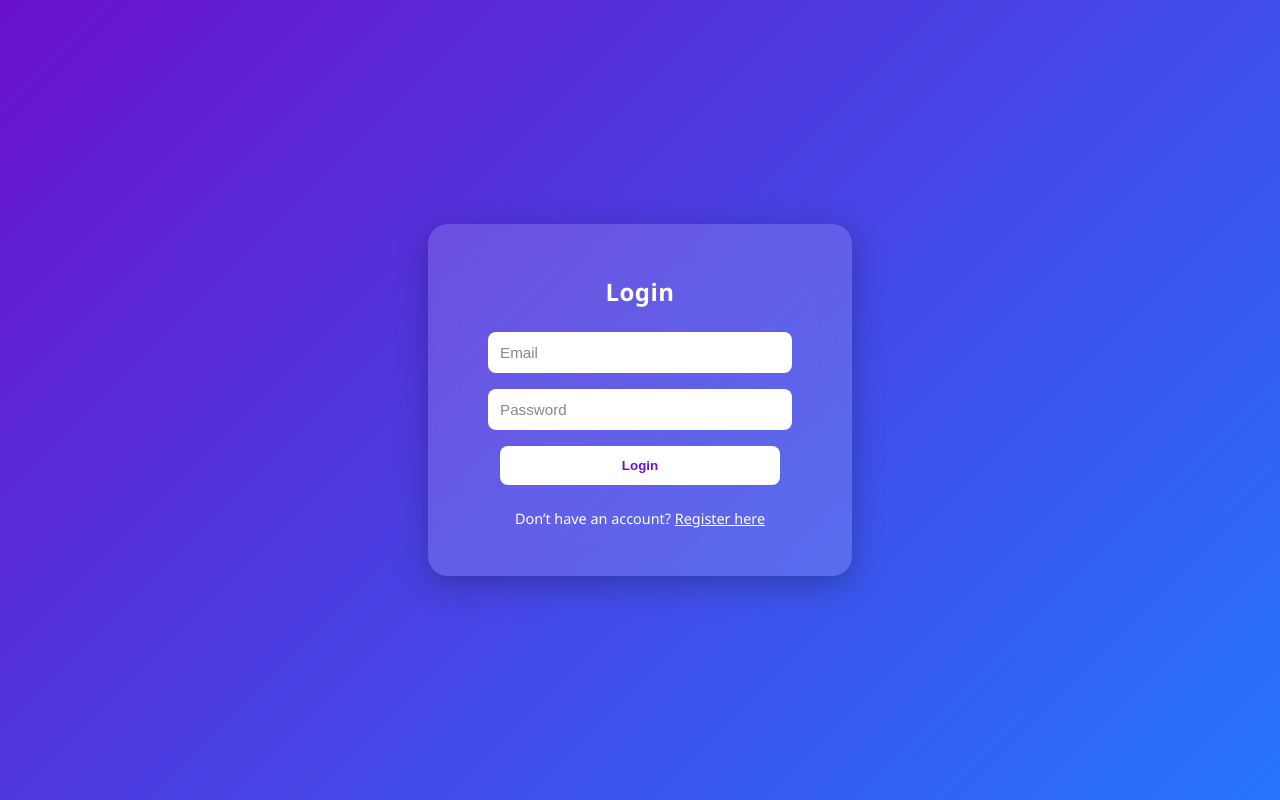
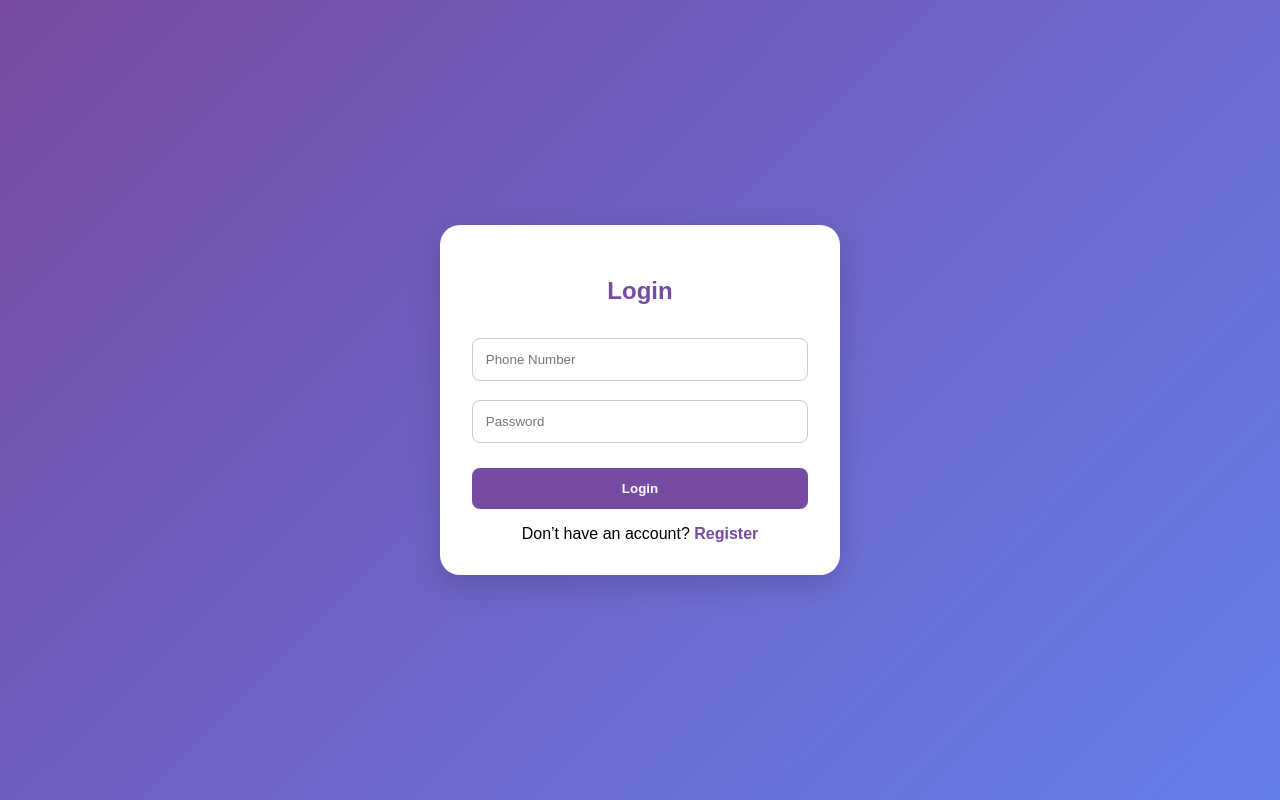
Before and after one commit to Arhyeldee001/Archi-Sketch, a FastAPI app: page /login in a window 1280 px wide. Run offline with FastAPI, Linux system fonts and the light colour scheme.

Commit message:
Update login.html

```diff
--- a/templates/login.html
+++ b/templates/login.html
@@ -1,264 +1,213 @@
 <!DOCTYPE html>
 <html lang="en">
 <head>
-  <meta charset="UTF-8">
-  <title>Login / Register</title>
+  <meta charset="UTF-8" />
+  <meta name="viewport" content="width=device-width, initial-scale=1.0" />
+  <title>Archi Trace - Login</title>
+  <style>
+    * {
+      box-sizing: border-box;
+      font-family: "Poppins", sans-serif;
+    }
 
-  <!-- PWA manifest & theme -->
-  <link rel="manifest" href="/manifest.json">
-  <meta name="theme-color" content="#764ba2">
-
-  <!-- SIMPLE PWA META TAGS -->
-  <meta name="apple-mobile-web-app-capable" content="yes">
-  <meta name="apple-mobile-web-app-title" content="Archi Trace">
-  <meta name="apple-mobile-web-app-status-bar-style" content="black-translucent">
-  <meta name="mobile-web-app-capable" content="yes">
-
-  <!-- Viewport for mobile -->
-  <meta name="viewport" content="width=device-width, initial-scale=1.0,viewport-fit=cover">
-
-  <style>
     body {
       margin: 0;
-      padding: 0;
-      background: linear-gradient(135deg, #6a11cb, #2575fc);
-      font-family: 'Segoe UI', Tahoma, Geneva, Verdana, sans-serif;
       height: 100vh;
       display: flex;
       align-items: center;
       justify-content: center;
+      background: linear-gradient(135deg, #764ba2, #667eea);
     }
 
     .container {
-      background: rgba(255, 255, 255, 0.15);
-      backdrop-filter: blur(15px);
+      background: white;
       padding: 2rem;
+      width: 90%;
+      max-width: 400px;
       border-radius: 20px;
-      box-shadow: 0 8px 32px rgba(0, 0, 0, 0.25);
-      width: 90%;
-      max-width: 360px;
-      color: #fff;
-      text-align: center;
+      box-shadow: 0 10px 30px rgba(0, 0, 0, 0.15);
+      transition: all 0.3s ease;
+    }
+
+    .form {
+      display: none;
+    }
+
+    .form.active {
+      display: block;
     }
 
     h2 {
       text-align: center;
+      color: #764ba2;
       margin-bottom: 1.5rem;
-      font-weight: 600;
-      letter-spacing: 0.5px;
-    }
-
-    form {
-      display: none;
-      flex-direction: column;
-      align-items: center;
-      gap: 1rem;
-    }
-
-    form.active {
-      display: flex;
     }
 
     input {
       width: 100%;
-      max-width: 280px;
-      padding: 0.75rem;
-      border: none;
+      padding: 0.8rem;
+      margin: 0.6rem 0;
+      border: 1.5px solid #ccc;
       border-radius: 8px;
-      font-size: 0.95rem;
       outline: none;
-      text-align: left;
+      transition: border-color 0.2s;
     }
 
-    input::placeholder {
-      color: #888;
+    input:focus {
+      border-color: #764ba2;
     }
 
     button {
       width: 100%;
-      max-width: 280px;
-      padding: 0.75rem;
-      background: #fff;
-      color: #6a11cb;
-      font-weight: bold;
+      padding: 0.8rem;
+      margin-top: 1rem;
+      background: #764ba2;
+      color: white;
+      font-weight: 600;
       border: none;
       border-radius: 8px;
       cursor: pointer;
-      transition: 0.3s ease;
+      transition: background 0.3s;
     }
 
     button:hover {
-      background: #f2f2f2;
+      background: #5a3780;
     }
 
     .switch {
       text-align: center;
-      margin-top: 1.5rem;
-      font-size: 0.9rem;
+      margin-top: 1rem;
     }
 
-    .switch a {
-      color: #fff;
-      font-weight: 500;
-      text-decoration: underline;
+    .switch span {
+      color: #764ba2;
+      font-weight: 600;
       cursor: pointer;
     }
 
-    #message {
-      margin-top: 1rem;
+    #otp-section {
+      display: none;
       text-align: center;
-      font-weight: bold;
-      font-size: 0.9rem;
     }
 
-    /* Smooth animation between login/register */
-    .fade {
-      animation: fadeIn 0.3s ease-in-out;
-    }
-
-    @keyframes fadeIn {
-      from { opacity: 0; transform: translateY(10px); }
-      to { opacity: 1; transform: translateY(0); }
+    #otp-section input {
+      text-align: center;
+      letter-spacing: 4px;
+      font-size: 1.2rem;
     }
   </style>
 </head>
 <body>
-  <div class="container fade">
-    <h2 id="formTitle">Login</h2>
+  <div class="container">
 
-    <!-- Login Form -->
-    <form id="loginForm" class="active">
-      <input type="email" id="loginEmail" placeholder="Email" required />
-      <input type="password" id="loginPassword" placeholder="Password" required />
-      <button type="submit">Login</button>
-    </form>
-
-    <!-- Register Form -->
-    <form id="registerForm">
-      <input type="text" id="regFullname" placeholder="Full Name" required />
-      <input type="text" id="regUsername" placeholder="Username" required />
-      <input type="text" id="regPhone" placeholder="Phone Number" required />
-      <input type="email" id="regEmail" placeholder="Email Address" required />
-      <input type="text" id="regAddress" placeholder="Address (optional)" />
-      <input type="password" id="regPassword" placeholder="Password" required />
-      <input type="password" id="regConfirmPassword" placeholder="Confirm Password" required />
-      <button type="submit">Register</button>
-    </form>
-
+    <!-- LOGIN FORM -->
+    <div class="form active" id="login-form">
+      <h2>Login</h2>
+      <input type="tel" id="login-phone" placeholder="Phone Number" required />
+      <input type="password" id="login-password" placeholder="Password" required />
+      <button onclick="login()">Login</button>
       <div class="switch">
-      <span id="switchText">Don’t have an account? <a onclick="toggleForm()">Register here</a></span>
+        Don’t have an account? <span onclick="showRegister()">Register</span>
+      </div>
     </div>
 
-    <p id="message"></p>
+    <!-- REGISTER FORM -->
+    <div class="form" id="register-form">
+      <h2>Create Account</h2>
+      <input type="text" id="reg-fullname" placeholder="Full Name" required />
+      <input type="email" id="reg-email" placeholder="Email" required />
+      <input type="tel" id="reg-phone" placeholder="Phone Number" required />
+      <input type="password" id="reg-password" placeholder="Password" required />
+      <input type="password" id="reg-confirm" placeholder="Confirm Password" required />
+      <button onclick="register()">Register</button>
+      <div class="switch">
+        Already have an account? <span onclick="showLogin()">Login</span>
+      </div>
+    </div>
+
+    <!-- OTP VERIFICATION -->
+    <div id="otp-section">
+      <h2>Verify OTP</h2>
+      <p>Enter the 6-digit code sent to your phone</p>
+      <input type="text" id="otp-input" maxlength="6" placeholder="------" />
+      <button onclick="verifyOtp()">Verify</button>
+    </div>
+
   </div>
 
   <script>
-    const loginForm = document.getElementById("loginForm");
-    const registerForm = document.getElementById("registerForm");
-    const formTitle = document.getElementById("formTitle");
-    const switchText = document.getElementById("switchText");
-    const message = document.getElementById("message");
-
-    function toggleForm() {
-      const isLoginActive = loginForm.classList.contains("active");
-      loginForm.classList.toggle("active");
-      registerForm.classList.toggle("active");
-      formTitle.textContent = isLoginActive ? "Register" : "Login";
-      switchText.innerHTML = isLoginActive
-        ? 'Already have an account? <a onclick="toggleForm()">Login here</a>'
-        : 'Don’t have an account? <a onclick="toggleForm()">Register here</a>';
-      message.textContent = "";
+    function showRegister() {
+      document.getElementById("login-form").classList.remove("active");
+      document.getElementById("register-form").classList.add("active");
+      document.getElementById("otp-section").style.display = "none";
     }
 
-    loginForm.addEventListener("submit", async (e) => {
-      e.preventDefault();
-      const data = {
-        email: document.getElementById("loginEmail").value,
-        password: document.getElementById("loginPassword").value
-      };
+    function showLogin() {
+      document.getElementById("register-form").classList.remove("active");
+      document.getElementById("login-form").classList.add("active");
+      document.getElementById("otp-section").style.display = "none";
+    }
 
-      try {
-        const res = await fetch("/api/login", {
-          method: "POST",
-          headers: { "Content-Type": "application/json" },
-          body: JSON.stringify(data),
-          credentials: "include"
-        });
+    async function register() {
+      const fullname = document.getElementById("reg-fullname").value.trim();
+      const email = document.getElementById("reg-email").value.trim();
+      const phone = document.getElementById("reg-phone").value.trim();
+      const password = document.getElementById("reg-password").value;
+      const confirm = document.getElementById("reg-confirm").value;
 
-        const result = await res.json();
-
-        if (!res.ok) {
-          message.textContent = "❌ " + (result.detail || "Login failed");
+      if (password !== confirm) {
+        alert("Passwords do not match!");
         return;
       }
 
-        localStorage.setItem("user_email", data.email);
-        localStorage.setItem("user_id", result.user_id);
-
-        message.textContent = "✅ " + result.message;
-        if (result.redirect_to) {
-          window.location.href = result.redirect_to;
-        } else {
-          window.location.href = "/dashboard.html";
-        }
-      } catch (error) {
-        console.error("Login error:", error);
-        message.textContent = "❌ Network error";
-      }
-    });
-
-    registerForm.addEventListener("submit", async (e) => {
-      e.preventDefault();
-      const user = {
-        fullname: document.getElementById("regFullname").value,
-        username: document.getElementById("regUsername").value,
-        phone: document.getElementById("regPhone").value,
-        email: document.getElementById("regEmail").value,
-        address: document.getElementById("regAddress").value,
-        password: document.getElementById("regPassword").value,
-        confirm_password: document.getElementById("regConfirmPassword").value
-      };
-
-      if (user.password !== user.confirm_password) {
-        message.textContent = "❌ Passwords do not match";
+      // Password validation
+      const regex = /^(?=.*[a-z])(?=.*[A-Z])(?=.*\\d)(?=.*[!@#$%^&*]).{8,}$/;
+      if (!regex.test(password)) {
+        alert("Password must have at least 8 characters, including uppercase, number, and symbol.");
         return;
       }
 
-      try {
-        const res = await fetch("/api/register", {
+      const res = await fetch("/register", {
         method: "POST",
         headers: { "Content-Type": "application/json" },
-          body: JSON.stringify(user),
-          credentials: "include"
+        body: JSON.stringify({ fullname, email, phone, password }),
       });
 
-        const result = await res.json();
-
-        if (!res.ok) {
-          message.textContent = "❌ " + (result.detail || "Registration failed");
-          return;
+      const data = await res.json();
+      if (data.status === "otp_sent") {
+        document.getElementById("register-form").classList.remove("active");
+        document.getElementById("otp-section").style.display = "block";
+      } else {
+        alert(data.message || "Error during registration");
+      }
     }
 
-        message.textContent = "✅ " + result.message;
-        if (result.redirect_to) {
-          window.location.href = result.redirect_to;
+    async function verifyOtp() {
+      const otp = document.getElementById("otp-input").value.trim();
+      const res = await fetch("/verify_otp", {
+        method: "POST",
+        headers: { "Content-Type": "application/json" },
+        body: JSON.stringify({ otp }),
+      });
+      const data = await res.json();
+      alert(data.message);
+      if (data.status === "success") showLogin();
+    }
+
+    async function login() {
+      const phone = document.getElementById("login-phone").value.trim();
+      const password = document.getElementById("login-password").value;
+      const res = await fetch("/login", {
+        method: "POST",
+        headers: { "Content-Type": "application/json" },
+        body: JSON.stringify({ phone, password }),
+      });
+      const data = await res.json();
+      if (data.status === "success") {
+        window.location.href = "/dashboard.html";
       } else {
-          window.location.href = "/onboarding";
+        alert(data.message || "Invalid credentials");
       }
-      } catch (error) {
-        console.error("Registration error:", error);
-        message.textContent = "❌ Network error";
-      }
-    });
-
-    // Register Service Worker
-    if ("serviceWorker" in navigator) {
-      window.addEventListener("load", () => {
-        navigator.serviceWorker
-          .register("/static/sw.js")
-          .then(reg => console.log("SW registered: ", reg))
-          .catch(err => console.log("SW registration failed: ", err));
-      });
     }
   </script>
 </body>
```
Lines whose indentation alone changed are shown as unchanged.
